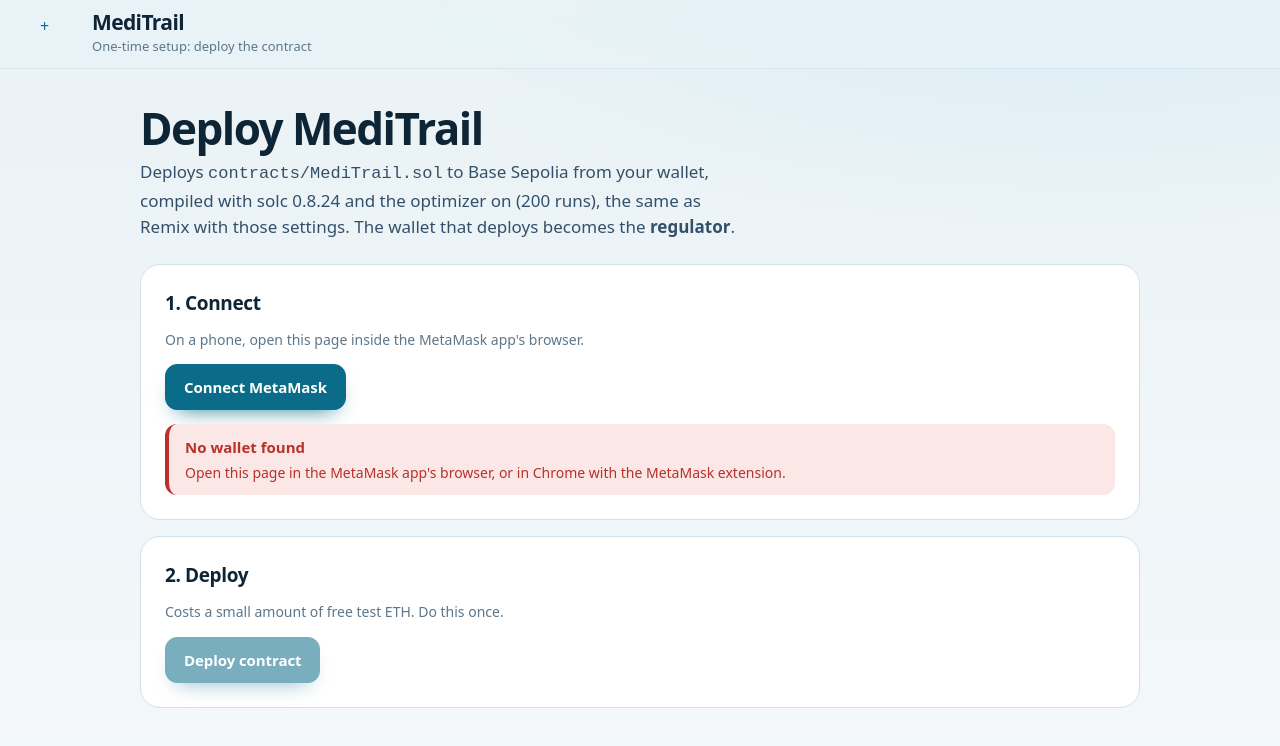
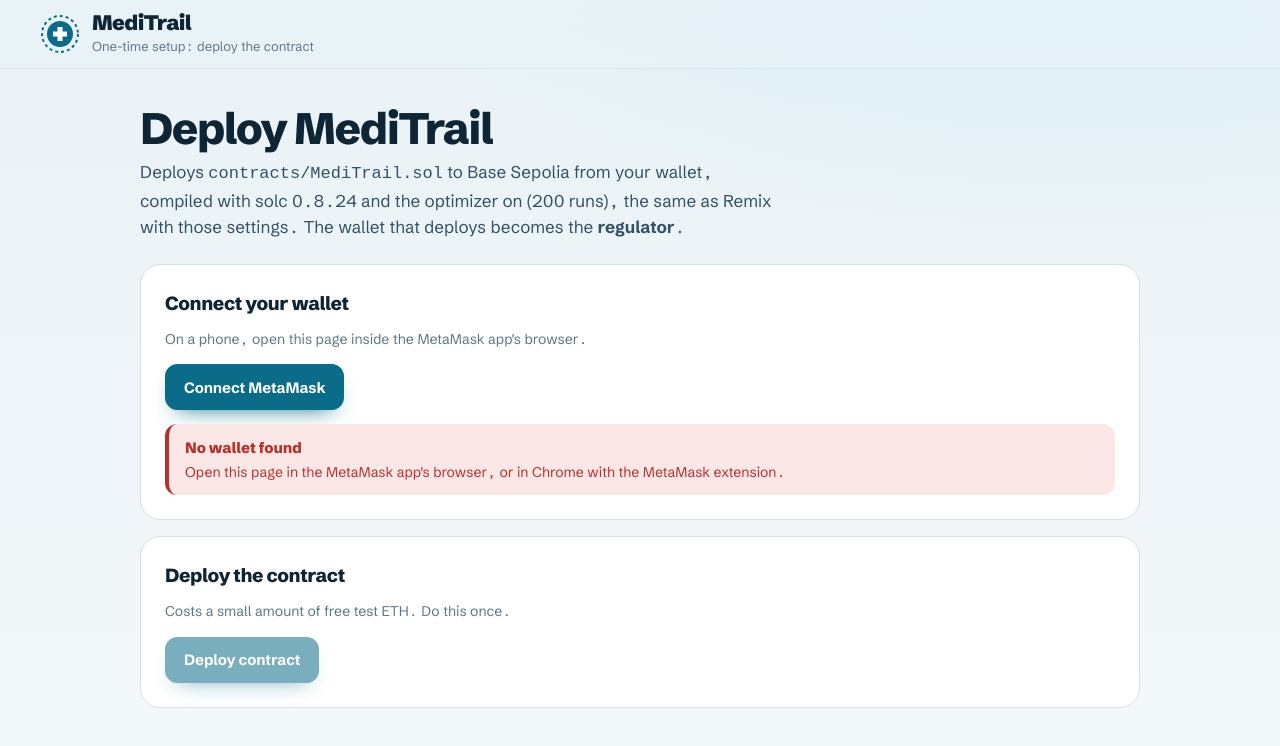
Before and after one commit to anitripathy83/meditrail, a website: page web/deploy.html in a window 1280 px wide. Drawn offline with Linux system fonts and the light colour scheme.

Commit message:
Style the deploy page to match; drop stray node_modules link
Co-Authored-By: Claude Opus 5.5 <noreply@anthropic.com>
Claude-Session: https://claude.ai/code/session_01MKzpd15DitKQJQaCPeu47y

```diff
--- a/web/deploy.html
+++ b/web/deploy.html
@@ -4,12 +4,15 @@
   <meta charset="utf-8">
   <meta name="viewport" content="width=device-width, initial-scale=1">
   <title>MediTrail – deploy the contract</title>
+  <link rel="preconnect" href="https://fonts.googleapis.com">
+  <link rel="preconnect" href="https://fonts.gstatic.com" crossorigin>
+  <link href="https://fonts.googleapis.com/css2?family=JetBrains+Mono:wght@500;700&family=Schibsted+Grotesk:wght@400;500;600;700;800;900&display=swap" rel="stylesheet">
   <link rel="stylesheet" href="styles.css">
 </head>
 <body>
   <header class="top">
     <div class="brand">
-      <div class="logo" aria-hidden="true">+</div>
+      <svg class="logo" viewBox="0 0 40 40" aria-hidden="true"><circle cx="20" cy="20" r="18" fill="none" stroke="currentColor" stroke-width="2" stroke-dasharray="3 3"/><circle cx="20" cy="20" r="13" fill="currentColor"/><path d="M17.5 13h5v4.5H27v5h-4.5V27h-5v-4.5H13v-5h4.5z" fill="#fff"/></svg>
       <div><div class="brand-name">MediTrail</div><div class="brand-sub">One-time setup: deploy the contract</div></div>
     </div>
   </header>
@@ -18,13 +21,13 @@
       <h1>Deploy MediTrail</h1>
       <p class="lead">Deploys <code>contracts/MediTrail.sol</code> to Base Sepolia from your wallet, compiled with solc 0.8.24 and the optimizer on (200 runs), the same as Remix with those settings. The wallet that deploys becomes the <strong>regulator</strong>.</p>
       <div class="card">
-        <h2>1. Connect</h2>
+        <h2>Connect your wallet</h2>
         <p class="hint">On a phone, open this page inside the MetaMask app's browser.</p>
         <div class="actions"><button class="primary" id="connect">Connect MetaMask</button></div>
         <div id="who"></div>
       </div>
       <div class="card">
-        <h2>2. Deploy</h2>
+        <h2>Deploy the contract</h2>
         <p class="hint">Costs a small amount of free test ETH. Do this once.</p>
         <div class="actions"><button class="primary" id="deploy" disabled>Deploy contract</button></div>
         <div id="msg"></div>
```
Also changed, not shown: 2 other files.
